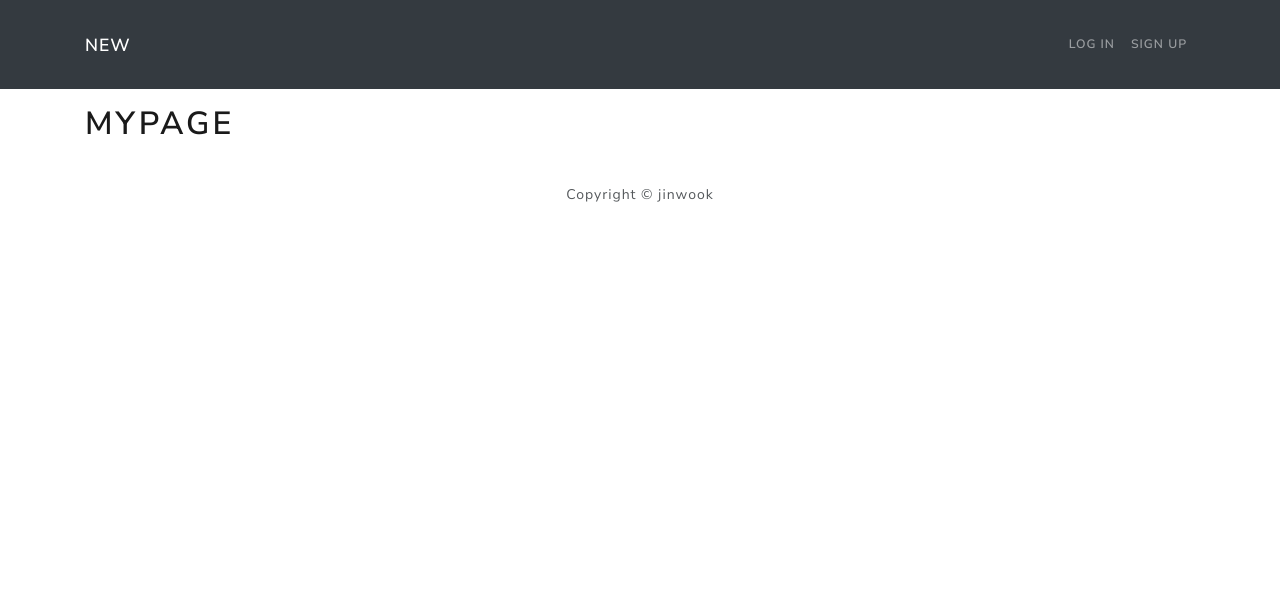
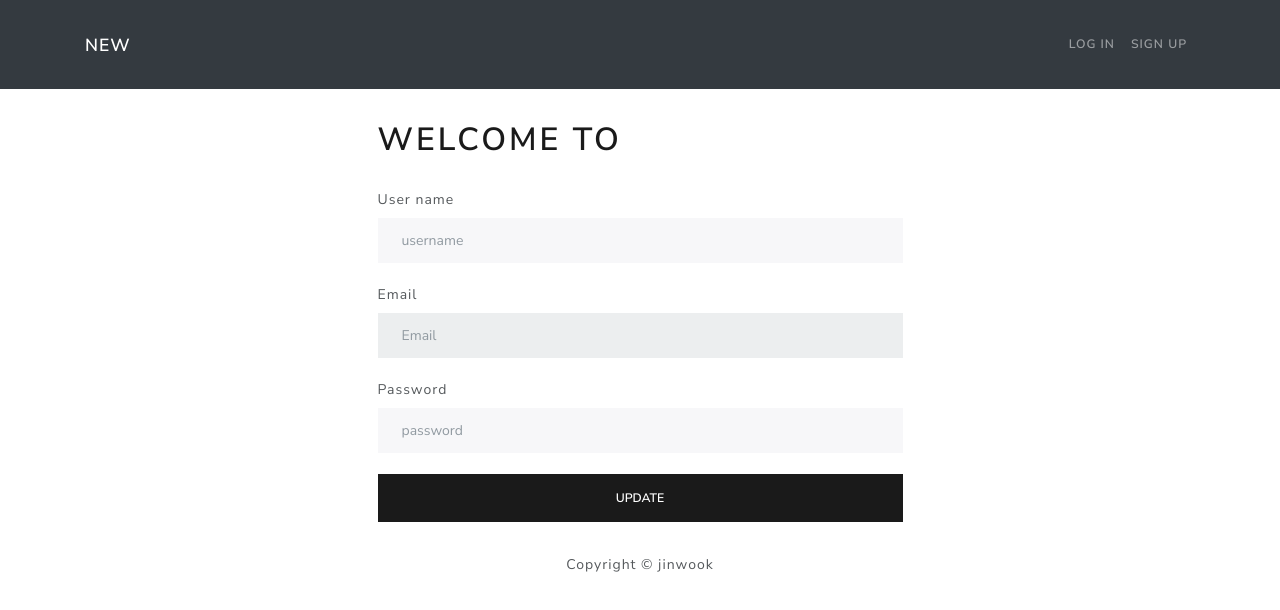
Before and after one commit to uki5045/new, a React (Create React App) app: page /mypage in a window 1280 px wide. Shown: the top 610 px of the page. Built offline with nearby package versions, Linux system fonts and the light colour scheme; no server answers.

Commit message:
update myprofile

```diff
--- a/src/screens/Login.js
+++ b/src/screens/Login.js
@@ -22,6 +22,7 @@ const Login = () => {
         try {
             const {data, status} = await axios.post('http://localhost:8000/api/users/login', userInput)
             if (status === 200) {
+                await localStorage.setItem('token', data.token)
                 navigate('/mypage')
             }
         } catch (err) {
--- a/src/screens/Mypage.js
+++ b/src/screens/Mypage.js
@@ -1,10 +1,113 @@
-import React from 'react';
+import React, {useEffect, useState} from 'react';
+import {FormContainer} from "../components";
+import {Form, Button} from "react-bootstrap";
+import axios from "axios";
 
 const Mypage = () => {
+
+    const [name, setName] = useState('')
+    const [email, setEmail] = useState('')
+    const [password, setPassword] = useState('')
+
+    const getProfile = async () => {
+        try {
+
+            const token = localStorage.getItem('token')
+
+            const config = {
+                headers: {
+                    "Authorization" : "Bearer " + token
+                }
+            }
+
+            const {data, status} = await axios.get('http://localhost:8000/api/users/profile', config)
+            if (status === 200) {
+                setName(data.name)
+                setEmail(data.email)
+            }
+        } catch (err) {
+            console.log(err)
+        }
+    }
+
+    const profileUpdateHandler = async (e) => {
+        e.preventDefault()
+
+        try {
+            const userinput = {
+                name, email, password
+            }
+
+            const token = localStorage.getItem("token")
+
+            const config = {
+                headers: {
+                    "Authorization" : "Bearer "+ token
+                }
+            }
+
+            const {data, status} = await axios.put('http://localhost:8000/api/users/profile', userinput, config)
+            if (status === 200) {
+                alert('완료')
+            }
+        } catch (err) {
+            console.log(err)
+        }
+    }
+
+
+    useEffect(() => {
+        getProfile()
+    }, [])
+
+
     return (
-        <div>
-            <h1>mypage</h1>
-        </div>
+        <FormContainer>
+            <h1>Welcome to {name}</h1>
+            <br />
+            <Form onSubmit={profileUpdateHandler}>
+                <Form.Group>
+                    <Form.Label>
+                        User name
+                    </Form.Label>
+                    <Form.Control
+                        type={'name'}
+                        placeholder={'username'}
+                        value={name}
+                        onChange={e => setName(e.target.value)}
+                    />
+                </Form.Group>
+                <br />
+                <Form.Group>
+                    <Form.Label>
+                        Email
+                    </Form.Label>
+                    <Form.Control
+                        type={'email'}
+                        placeholder={'Email'}
+                        value={email}
+                        disabled
+                        onChange={e => setEmail(e.target.value)}
+                    />
+                </Form.Group>
+                <br />
+                <Form.Group>
+                    <Form.Label>
+                       Password
+                    </Form.Label>
+                    <Form.Control
+                        type={'password'}
+                        placeholder={'password'}
+                        value={password}
+                        onChange={e => setPassword(e.target.value)}
+                    />
+                </Form.Group>
+                <br />
+                <Button type={'submit'} variant={'primary'} className={'btn-block'}>
+                    Update
+                </Button>
+            </Form>
+        </FormContainer>
     );
 };
 
```
